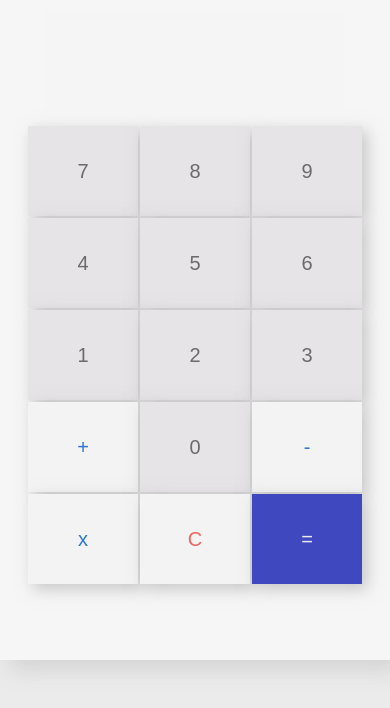
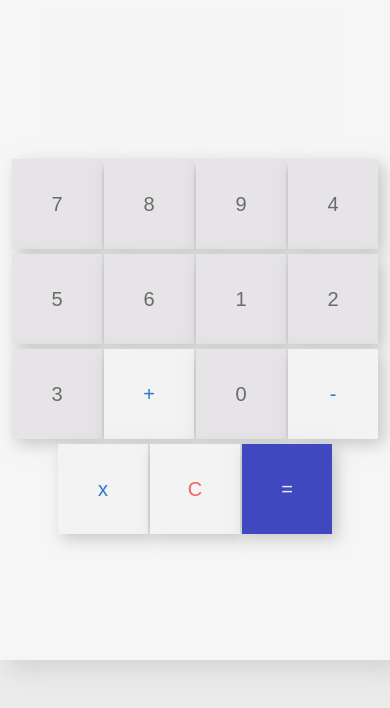
Before and after one commit to devlucasbretas/sample-calc, a plain HTML site: page projeto-calc/index.html in a window 390 px wide. Drawn offline with Linux system fonts and the light colour scheme.

Commit message:
Update style.css

```diff
--- a/projeto-calc/style.css
+++ b/projeto-calc/style.css
@@ -79,7 +79,7 @@ input {
     padding: 5px;
     display: flex;
     justify-content: center;
-    align-items: center;
+    align-items: flex-end;
     flex-wrap: wrap;
 }
 
@@ -107,8 +107,8 @@ button {
 
     .calc-display {
         margin: 10px auto;
-        padding-top: 0px ;
-        height: 100px;
+
+        height: 130px;
     }
 
     .calc {
@@ -117,6 +117,6 @@ button {
     }
 
     button {
-        width: 110px;
+        width: 90px;
     }
 }
```
